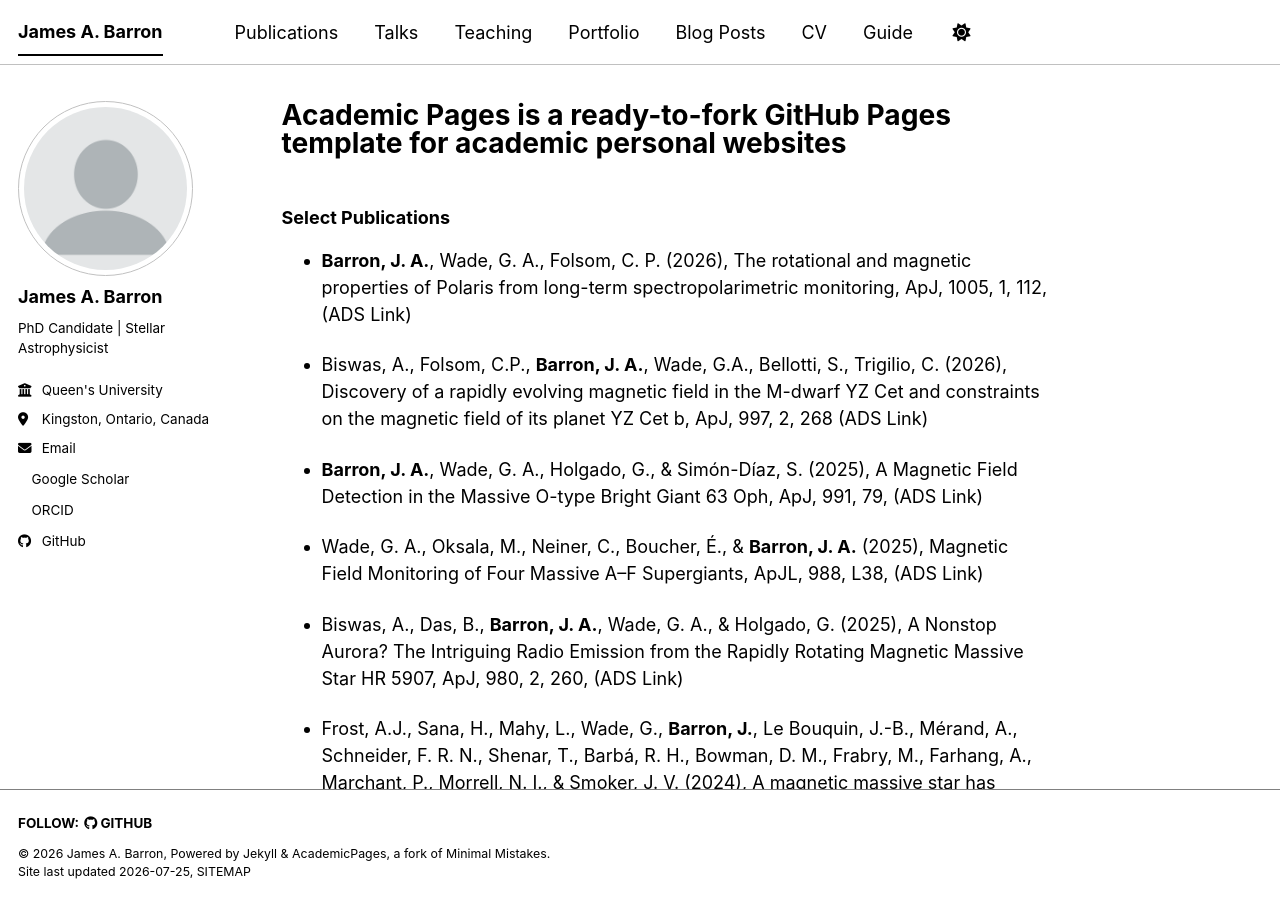
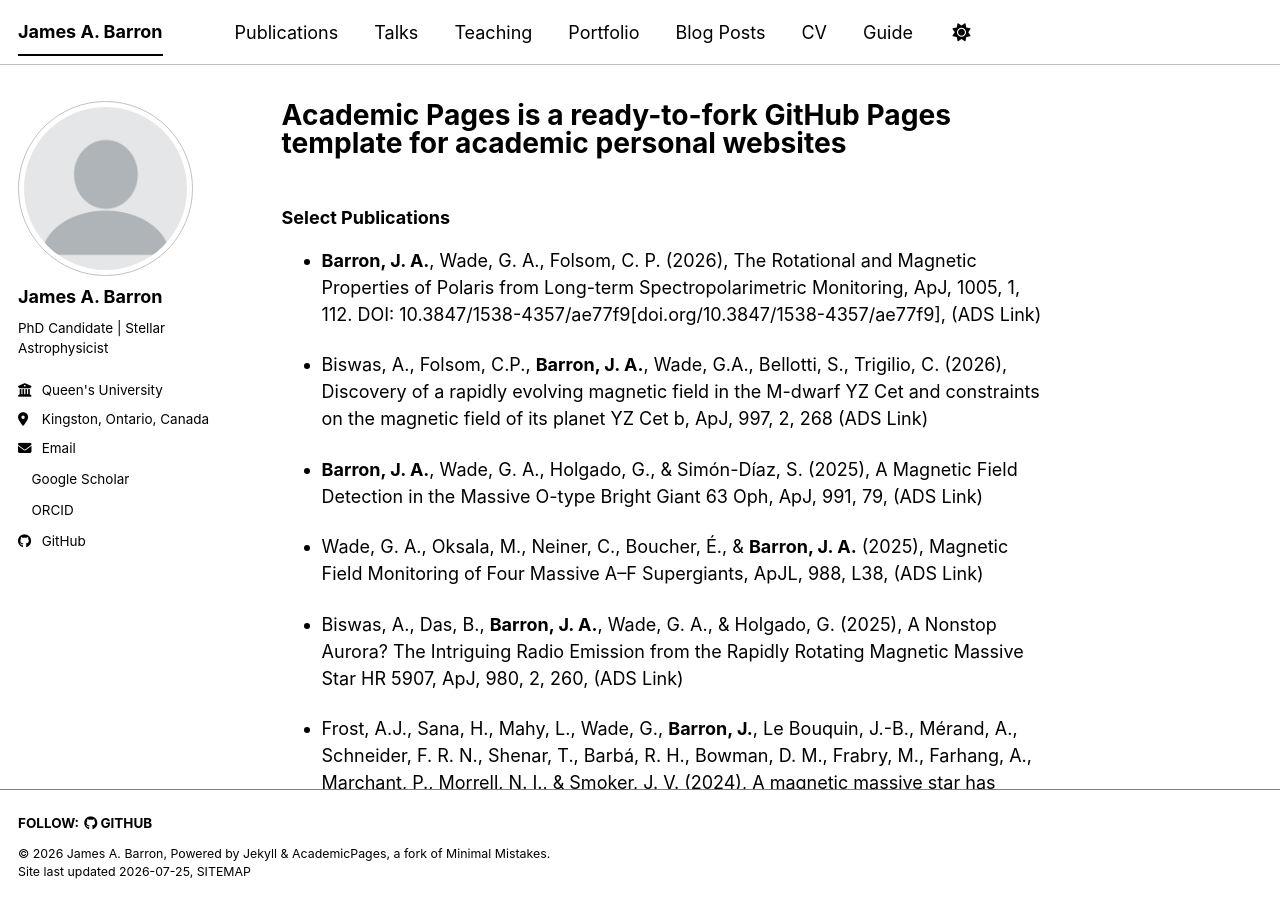
Before and after one commit to jamesabarron/jamesabarron.github.io, a Jekyll site: the page built from _pages/about.md, in a window 1280 px wide and 900 px high. Built offline with Jekyll 4.4.1, drawn with Linux system fonts in a browser that asks for light colours; a style sheet for code colours, icons or effects is not loaded.

Commit message:
Revise publication entry for Polaris study
Updated publication details for clarity and added DOI link.

```diff
--- a/_pages/about.md
+++ b/_pages/about.md
@@ -7,7 +7,7 @@ redirect_from:
   - /about.html
 ---
 ### Select Publications
-* **Barron, J. A.**, Wade, G. A., Folsom, C. P. (2026), The rotational and magnetic properties of Polaris from long-term spectropolarimetric monitoring, ApJ, 1005, 1, 112, (ADS Link)
+* **Barron, J. A.**, Wade, G. A., Folsom, C. P. (2026), The Rotational and Magnetic Properties of Polaris from Long-term Spectropolarimetric Monitoring, ApJ, 1005, 1, 112. DOI: 10.3847/1538-4357/ae77f9[doi.org/10.3847/1538-4357/ae77f9], (ADS Link)
 
 * Biswas, A., Folsom, C.P., **Barron, J. A.**, Wade, G.A., Bellotti, S., Trigilio, C. (2026), Discovery of a rapidly evolving magnetic field in the M-dwarf YZ Cet and constraints on the magnetic field of its planet
 YZ Cet b, ApJ, 997, 2, 268 (ADS Link)
```
